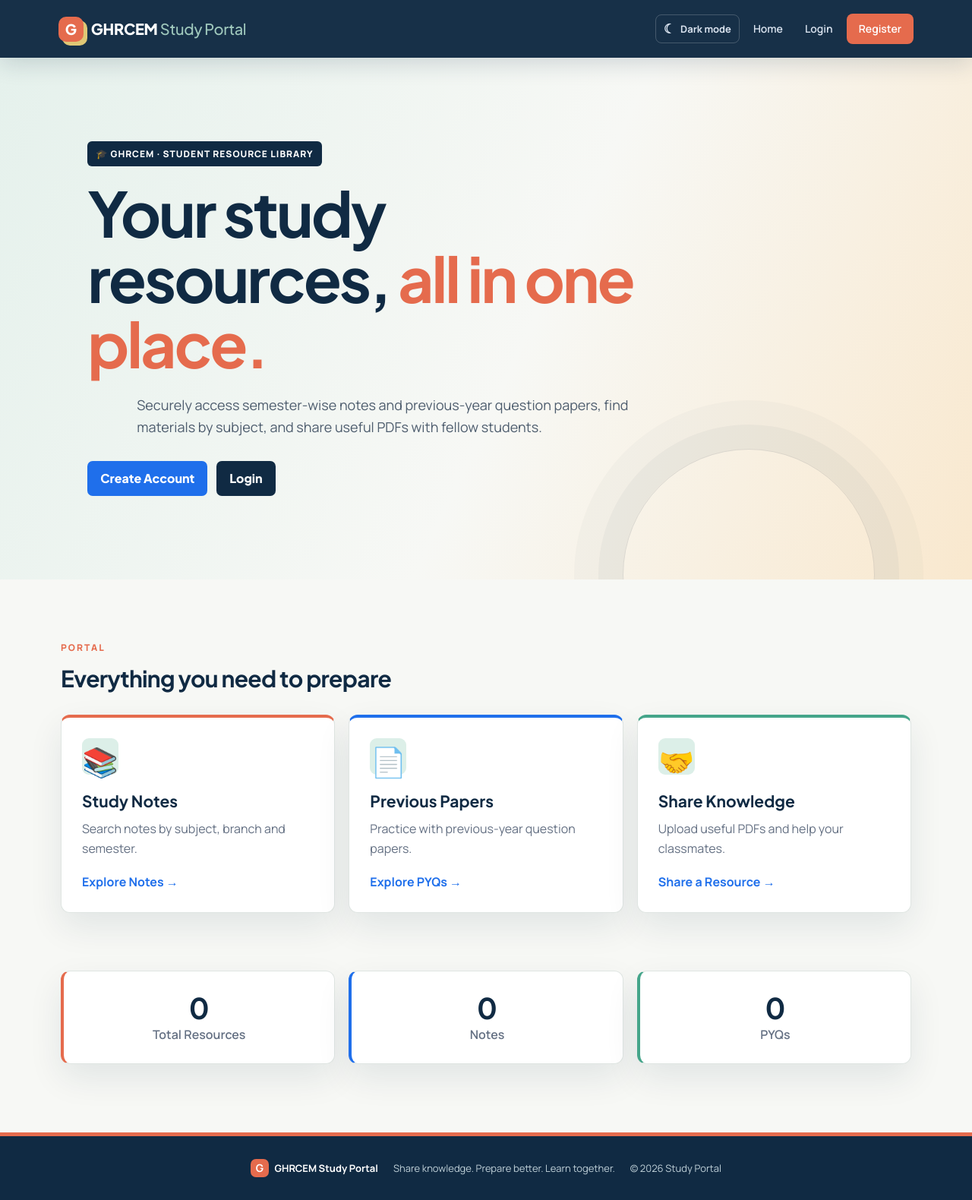
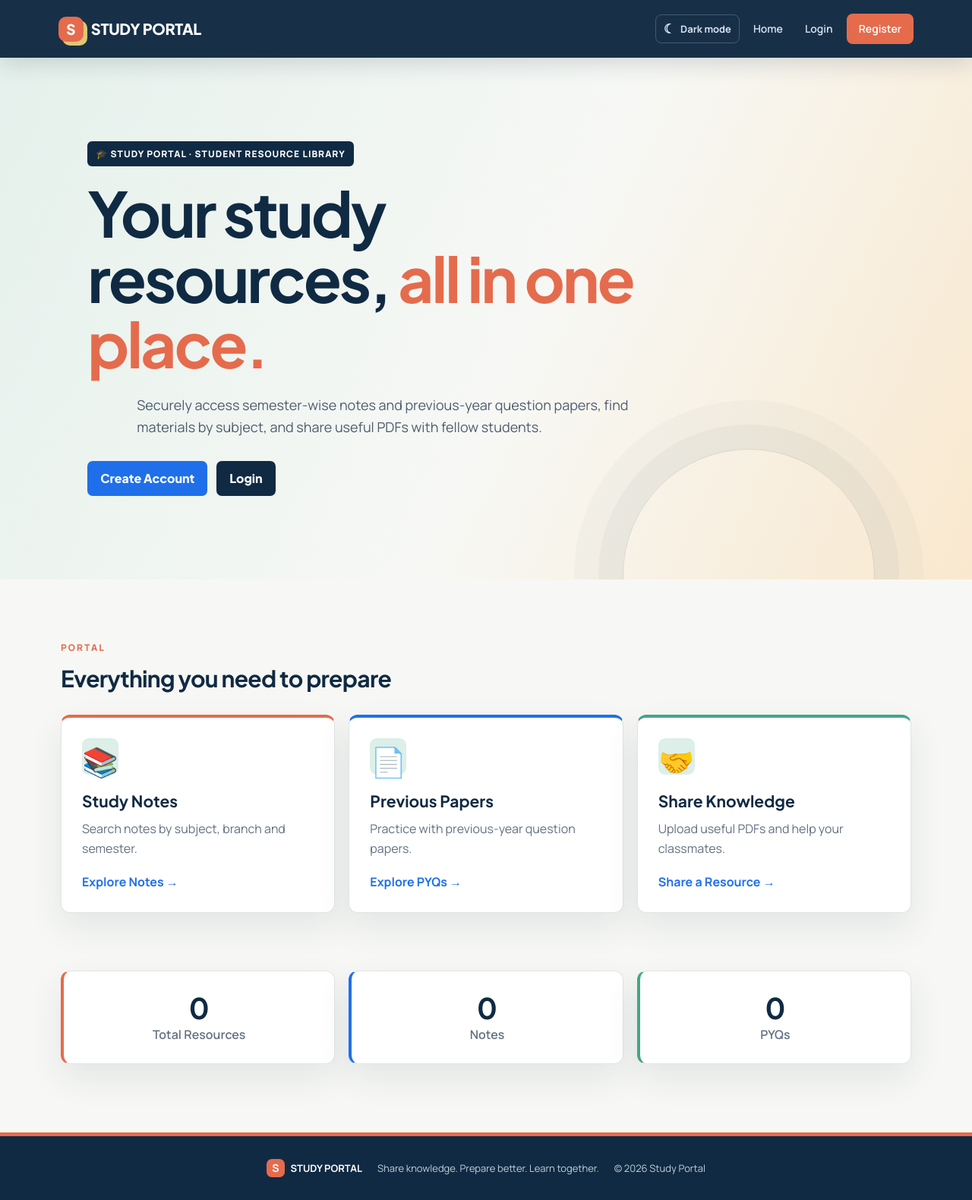
Before and after one commit to vedantirdande/Study-Planner, a Flask app: page / in a window 1280 px wide. Shown: the whole page at 76% size. Run offline with Flask 3, Linux system fonts and the light colour scheme; data that the repository does not hold is empty.

Commit message:
Update branding in templates and README to "STUDY PORTAL"

```diff
--- a/templates/base.html
+++ b/templates/base.html
@@ -3,8 +3,8 @@
 <head>
   <meta charset="utf-8">
   <meta name="viewport" content="width=device-width, initial-scale=1">
-  <meta name="description" content="GHRCEM Study Portal — a student resource library for semester-wise notes and previous-year question papers.">
-  <title>{% block title %}GHRCEM Study Portal{% endblock %}</title>
+  <meta name="description" content="STUDY PORTAL — a student resource library for semester-wise notes and previous-year question papers.">
+  <title>{% block title %}STUDY PORTAL{% endblock %}</title>
   <link rel="preconnect" href="https://fonts.googleapis.com">
   <link rel="preconnect" href="https://fonts.gstatic.com" crossorigin>
   <link href="https://fonts.googleapis.com/css2?family=Manrope:wght@400;500;600;700;800&family=Plus+Jakarta+Sans:wght@500;600;700;800&display=swap" rel="stylesheet">
@@ -17,7 +17,7 @@
 <body>
 <a class="skip-link" href="#main-content">Skip to content</a>
 <header class="site-header">
-  <a class="brand" href="{{ url_for('home') }}"><span class="brand-mark">G</span><span>GHRCEM <em>Study Portal</em></span></a>
+  <a class="brand" href="{{ url_for('home') }}"><span class="brand-mark">S</span><span>STUDY PORTAL</span></a>
   <button class="menu-toggle" type="button" aria-label="Toggle navigation" onclick="document.body.classList.toggle('nav-open')">☰</button>
   <nav class="nav-links" aria-label="Main navigation">
     <button class="theme-toggle" type="button" aria-label="Switch to dark mode" aria-pressed="false" data-theme-toggle>
@@ -51,7 +51,7 @@
 <main id="main-content">{% block content %}{% endblock %}</main>
 
 <footer class="site-footer">
-  <strong><span class="brand-mark small">G</span> GHRCEM Study Portal</strong>
+  <strong><span class="brand-mark small">S</span> STUDY PORTAL</strong>
   <span>Share knowledge. Prepare better. Learn together.</span>
   <span>© 2026 Study Portal</span>
 </footer>
--- a/templates/dashboard.html
+++ b/templates/dashboard.html
@@ -1,5 +1,5 @@
 {% extends "base.html" %}
-{% block title %}Dashboard | Study Portal{% endblock %}
+{% block title %}STUDY PORTAL{% endblock %}
 {% block content %}
 <div class="dashboard-page" data-dashboard>
 <section class="dashboard-head page-head">
--- a/templates/edit_resource.html
+++ b/templates/edit_resource.html
@@ -1,5 +1,5 @@
 {% extends "base.html" %}
-{% block title %}Edit Resource | Study Portal{% endblock %}
+{% block title %}STUDY PORTAL{% endblock %}
 {% block content %}
 <section class="form-page"><div class="form-card">
   <span class="eyebrow">MY RESOURCE</span><h1>✏️ Edit Resource</h1>
--- a/templates/index.html
+++ b/templates/index.html
@@ -1,9 +1,9 @@
 {% extends "base.html" %}
-{% block title %}GHRCEM Study Portal | Home{% endblock %}
+{% block title %}STUDY PORTAL{% endblock %}
 {% block content %}
 <section class="hero">
   <div class="hero-content">
-    <span class="badge">🎓 GHRCEM · Student Resource Library</span>
+    <span class="badge">🎓 STUDY PORTAL · Student Resource Library</span>
     <h1>Your study resources, <span>all in one place.</span></h1>
     <p>Securely access semester-wise notes and previous-year question papers, find materials by subject, and share useful PDFs with fellow students.</p>
     <div class="hero-actions">
--- a/templates/login.html
+++ b/templates/login.html
@@ -1,5 +1,5 @@
 {% extends "base.html" %}
-{% block title %}Login | Study Portal{% endblock %}
+{% block title %}STUDY PORTAL{% endblock %}
 {% block content %}
 <section class="auth-page">
   <div class="auth-card">
--- a/templates/notes.html
+++ b/templates/notes.html
@@ -1,5 +1,5 @@
 {% extends "base.html" %}
-{% block title %}Notes | Study Portal{% endblock %}
+{% block title %}STUDY PORTAL{% endblock %}
 {% block content %}
 <section class="page-head compact"><span class="eyebrow">NOTES</span><h1>📚 Study Notes</h1><p>Browse and download study notes.</p></section>
 <section class="filter-panel">
--- a/templates/profile.html
+++ b/templates/profile.html
@@ -1,5 +1,5 @@
 {% extends "base.html" %}
-{% block title %}Profile | Study Portal{% endblock %}
+{% block title %}STUDY PORTAL{% endblock %}
 {% block content %}
 <section class="page-head compact"><span class="eyebrow">ACCOUNT</span><h1>👤 My Profile</h1><p>Your account details and shared resources.</p></section>
 <section class="profile-layout">
--- a/templates/pyq.html
+++ b/templates/pyq.html
@@ -1,5 +1,5 @@
 {% extends "base.html" %}
-{% block title %}PYQs | Study Portal{% endblock %}
+{% block title %}STUDY PORTAL{% endblock %}
 {% block content %}
 <section class="page-head compact"><span class="eyebrow">PYQS</span><h1>📄 Previous Year Question Papers</h1><p>Browse and download previous-year question papers.</p></section>
 <section class="filter-panel">
--- a/templates/register.html
+++ b/templates/register.html
@@ -1,5 +1,5 @@
 {% extends "base.html" %}
-{% block title %}Register | Study Portal{% endblock %}
+{% block title %}STUDY PORTAL{% endblock %}
 {% block content %}
 <section class="auth-page">
   <div class="auth-card wide">
--- a/templates/upload.html
+++ b/templates/upload.html
@@ -1,5 +1,5 @@
 {% extends "base.html" %}
-{% block title %}Upload Resource | Study Portal{% endblock %}
+{% block title %}STUDY PORTAL{% endblock %}
 {% block content %}
 <section class="form-page">
 <div class="form-card">
```
Also changed, not shown: README.md.
